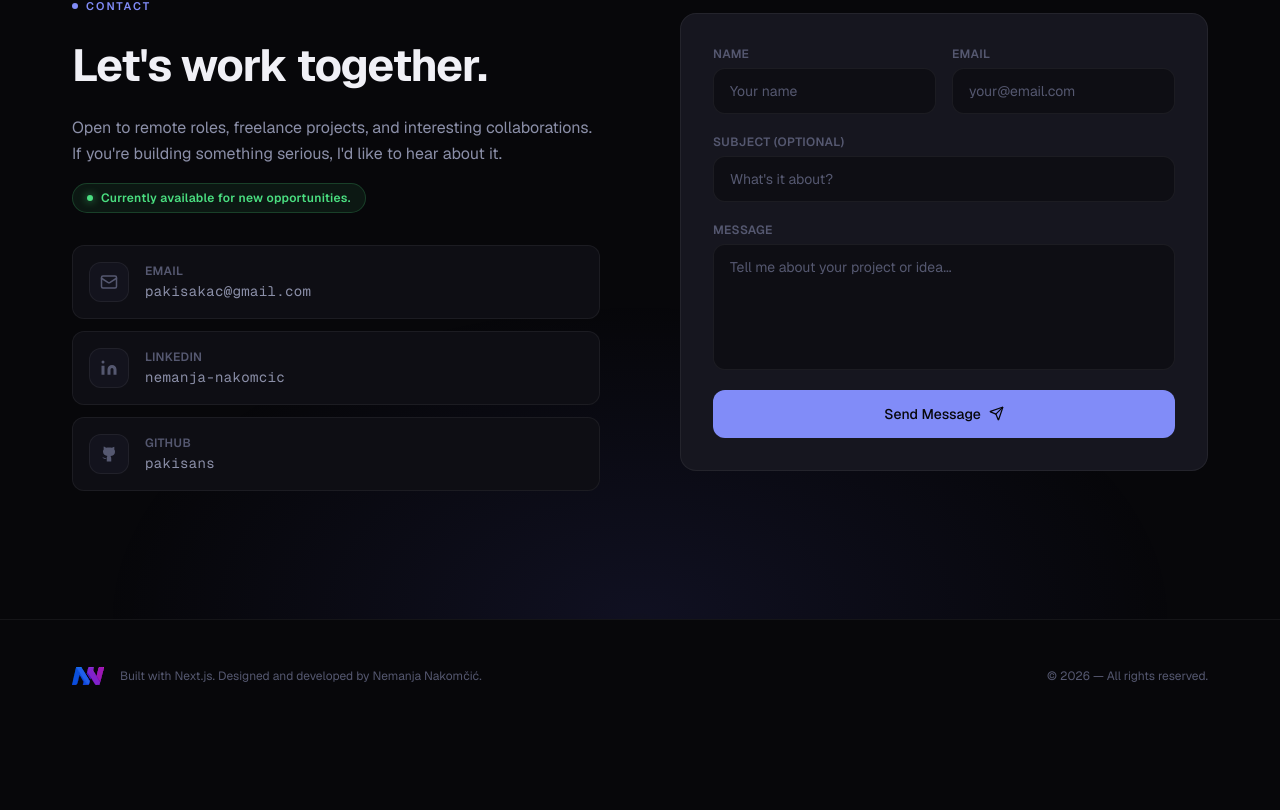
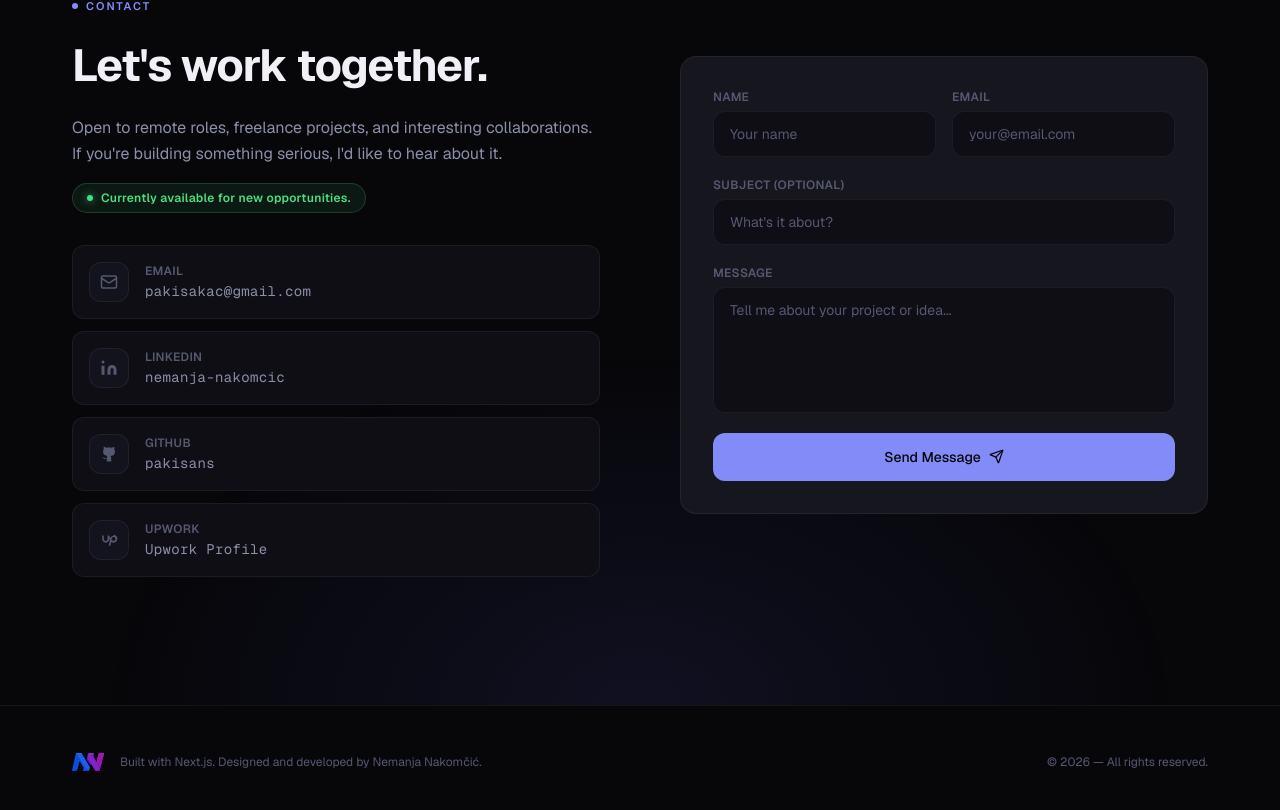
Before and after one commit to pakisans/nemanja-dev, a Next.js app: page /en in a window 1280 px wide. Shown: the part 6483-7293 px from the top of the page. Before the commit the page ends 7215 px from the top, so only its background shows below. Built offline with nearby package versions, Linux system fonts and the light colour scheme.

Commit message:
feat add: google tag manager, google anaylitics, upwork profile

```diff
--- a/app/[locale]/layout.js
+++ b/app/[locale]/layout.js
@@ -10,6 +10,7 @@ import { geistSans, geistMono } from '@/app/layout';
 import LanguageProvider from '@/components/providers/LanguageProvider';
 import Header from '@/components/layout/Header';
 import Link from 'next/link';
+import { GoogleTagManager, GoogleAnalytics } from '@next/third-parties/google';
 
 export const generateStaticParams = () => [{ locale: 'en' }, { locale: 'sr' }];
 
@@ -32,7 +33,19 @@ const LocaleLayout = async ({ children, params }) => {
       className={`${geistSans.variable} ${geistMono.variable} antialiased`}
       suppressHydrationWarning
     >
+      <head>
+        <GoogleTagManager gtmId="GTM-KDSS2QS8" />
+        <GoogleAnalytics gaId="G-SRLC9PYB8M" />
+      </head>
       <body suppressHydrationWarning>
+        <noscript>
+          <iframe
+            src="https://www.googletagmanager.com/ns.html?id=GTM-KDSS2QS8"
+            height="0"
+            width="0"
+            style={{ display: 'none', visibility: 'hidden' }}
+          ></iframe>
+        </noscript>
         <script
           type="application/ld+json"
           dangerouslySetInnerHTML={{
@@ -46,7 +59,7 @@ const LocaleLayout = async ({ children, params }) => {
         <LanguageProvider locale={locale}>
           <Link
             href="#main-content"
-            className="sr-only focus:not-sr-only focus:fixed focus:top-4 focus:left-4 focus:z-[9999] focus:px-4 focus:py-2 focus:rounded-md focus:bg-surface-1 focus:text-accent focus:font-medium focus:outline-none focus:ring-2 focus:ring-accent"
+            className="sr-only focus:not-sr-only focus:fixed focus:top-4 focus:left-4 focus:z-9999 focus:px-4 focus:py-2 focus:rounded-md focus:bg-surface-1 focus:text-accent focus:font-medium focus:outline-none focus:ring-2 focus:ring-accent"
           >
             {locale === 'sr' ? 'Preskoči na sadržaj' : 'Skip to content'}
           </Link>
--- /dev/null
+++ b/components/icons/GithubIcon.jsx
@@ -0,0 +1,14 @@
+const GithubIcon = () => (
+  <svg
+    width="18"
+    height="18"
+    viewBox="0 0 24 24"
+    fill="currentColor"
+    aria-hidden="true"
+  >
+    <path d="M15 22v-4a4.8 4.8 0 0 0-1-3.2c3 0 6-2 6-5.5.08-1.25-.27-2.48-1-3.5.28-1.15.28-2.35 0-3.5 0 0-1 0-3 1.5-2.64-.5-5.36-.5-8 0C6 2 5 2 5 2c-.3 1.15-.3 2.35 0 3.5A5.4 5.4 0 0 0 4 9c0 3.5 3 5.5 6 5.5-.39.49-.68 1.05-.85 1.65S9.1 17.44 9 18v4" />
+    <path d="M9 18c-4.51 2-5-2-7-2" />
+  </svg>
+);
+
+export default GithubIcon;
--- /dev/null
+++ b/components/icons/LinkedInIcon.jsx
@@ -0,0 +1,15 @@
+const LinkedInIcon = () => (
+  <svg
+    width="18"
+    height="18"
+    viewBox="0 0 24 24"
+    fill="currentColor"
+    aria-hidden="true"
+  >
+    <path d="M16 8a6 6 0 0 1 6 6v7h-4v-7a2 2 0 0 0-2-2 2 2 0 0 0-2 2v7h-4v-7a6 6 0 0 1 6-6z" />
+    <rect x="2" y="9" width="4" height="12" />
+    <circle cx="4" cy="4" r="2" />
+  </svg>
+);
+
+export default LinkedInIcon;
--- /dev/null
+++ b/components/icons/UpWorkIcon.jsx
@@ -0,0 +1,13 @@
+const UpWorkIcon = () => (
+  <svg
+    width="18"
+    height="18"
+    viewBox="0 0 24 24"
+    fill="currentColor"
+    aria-hidden="true"
+  >
+    <path d="M18.144 13.067c-1.056 0-2.055-.39-2.87-1.014l.215-1.02.008-.045c.188-1.077.784-2.89 2.647-2.89 1.39 0 2.52 1.142 2.52 2.547 0 1.404-1.13 2.422-2.52 2.422zm0-6.8c-2.088 0-3.758 1.315-4.435 3.452-.64-1.208-1.128-2.658-1.41-3.872h-2.17v4.924c0 1.386-1.122 2.514-2.506 2.514-1.383 0-2.504-1.128-2.504-2.514V5.847H2.95v4.924c0 2.62 2.122 4.757 4.672 4.757 2.552 0 4.673-2.137 4.673-4.757v-.826c.28.65.62 1.308.992 1.897l-1.676 7.912h2.22l1.077-5.076c.89.584 1.916.93 3.032.93 2.906 0 5.27-2.388 5.27-5.33 0-2.944-2.364-5.21-5.27-5.21h.204z" />
+  </svg>
+);
+
+export default UpWorkIcon;
--- a/components/sections/ContactSection.jsx
+++ b/components/sections/ContactSection.jsx
@@ -3,33 +3,6 @@
 import { useState } from 'react';
 import { motion } from 'framer-motion';
 import { Mail, Send, CheckCircle, AlertCircle } from 'lucide-react';
-
-const LinkedInSvg = () => (
-  <svg
-    width="18"
-    height="18"
-    viewBox="0 0 24 24"
-    fill="currentColor"
-    aria-hidden="true"
-  >
-    <path d="M16 8a6 6 0 0 1 6 6v7h-4v-7a2 2 0 0 0-2-2 2 2 0 0 0-2 2v7h-4v-7a6 6 0 0 1 6-6z" />
-    <rect x="2" y="9" width="4" height="12" />
-    <circle cx="4" cy="4" r="2" />
-  </svg>
-);
-
-const GitHubSvg = () => (
-  <svg
-    width="18"
-    height="18"
-    viewBox="0 0 24 24"
-    fill="currentColor"
-    aria-hidden="true"
-  >
-    <path d="M15 22v-4a4.8 4.8 0 0 0-1-3.2c3 0 6-2 6-5.5.08-1.25-.27-2.48-1-3.5.28-1.15.28-2.35 0-3.5 0 0-1 0-3 1.5-2.64-.5-5.36-.5-8 0C6 2 5 2 5 2c-.3 1.15-.3 2.35 0 3.5A5.4 5.4 0 0 0 4 9c0 3.5 3 5.5 6 5.5-.39.49-.68 1.05-.85 1.65S9.1 17.44 9 18v4" />
-    <path d="M9 18c-4.51 2-5-2-7-2" />
-  </svg>
-);
 import useLanguage from '@/hooks/useLanguage';
 import SectionLabel from '@/components/ui/SectionLabel';
 import Button from '@/components/ui/Button';
@@ -37,6 +10,9 @@ import AnimatedSection from '@/components/ui/AnimatedSection';
 import AnimatedItem from '@/components/ui/AnimatedItem';
 import { fadeUp, staggerContainer, viewportOnce } from '@/lib/animations';
 import Link from 'next/link';
+import UpWorkIcon from '../icons/UpWorkIcon';
+import GithubIcon from '../icons/GithubIcon';
+import LinkedInIcon from '../icons/LinkedInIcon';
 
 const inputClass =
   'w-full bg-surface border border-border rounded-xl px-4 py-3 text-sm text-text-primary placeholder:text-text-muted focus:outline-none focus:border-accent transition-colors duration-200';
@@ -80,16 +56,22 @@ const ContactSection = () => {
       href: `mailto:${ct.email}`,
     },
     {
-      icon: <LinkedInSvg />,
+      icon: <LinkedInIcon />,
       label: ct.linkedIn,
       value: 'nemanja-nakomcic',
       href: 'https://linkedin.com/in/nemanja-nakomcic/',
     },
     {
-      icon: <GitHubSvg />,
+      icon: <GithubIcon />,
       label: ct.gitHub,
       value: 'pakisans',
       href: 'https://github.com/pakisans',
+    },
+    {
+      icon: <UpWorkIcon />,
+      label: ct.upWork,
+      value: 'Upwork Profile',
+      href: 'https://www.upwork.com/freelancers/~019831941e2732296c',
     },
   ];
 
--- a/lib/seo/jsonld.js
+++ b/lib/seo/jsonld.js
@@ -35,6 +35,7 @@ export const personJsonLd = () => ({
   sameAs: [
     'https://github.com/pakisans',
     'https://linkedin.com/in/nemanja-nakomcic/',
+    'https://www.upwork.com/freelancers/~019831941e2732296c',
   ],
   email: 'pakisakac@gmail.com',
   nationality: {
--- a/package.json
+++ b/package.json
@@ -10,6 +10,7 @@
     "format": "prettier --write ."
   },
   "dependencies": {
+    "@next/third-parties": "^16.2.1",
     "framer-motion": "^12.38.0",
     "lucide-react": "^0.577.0",
     "next": "16.2.0",
```
Also changed, not shown: lib/i18n/translations/en.js, lib/i18n/translations/sr.js, 1 other file (tests, documents, lock files or other folders).
